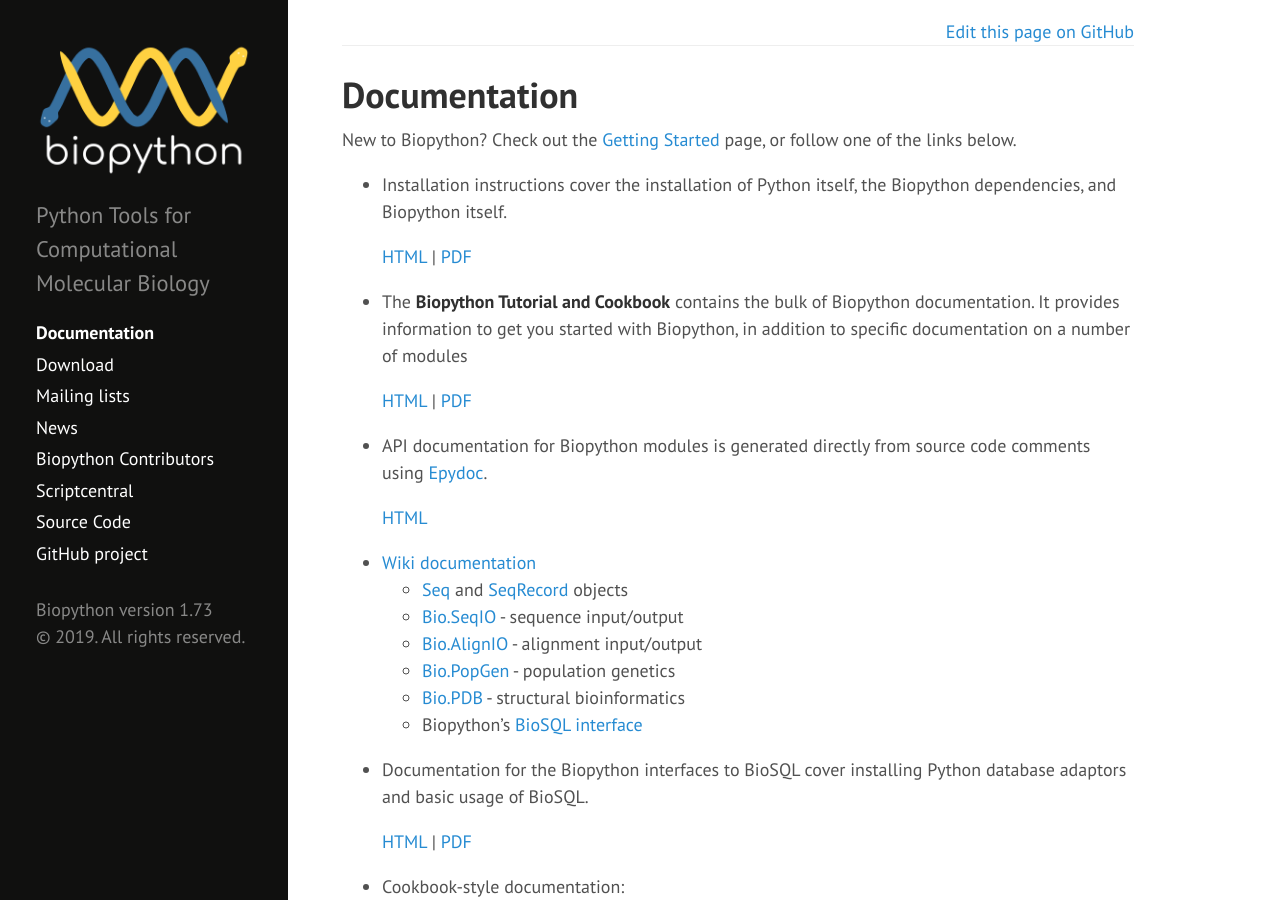
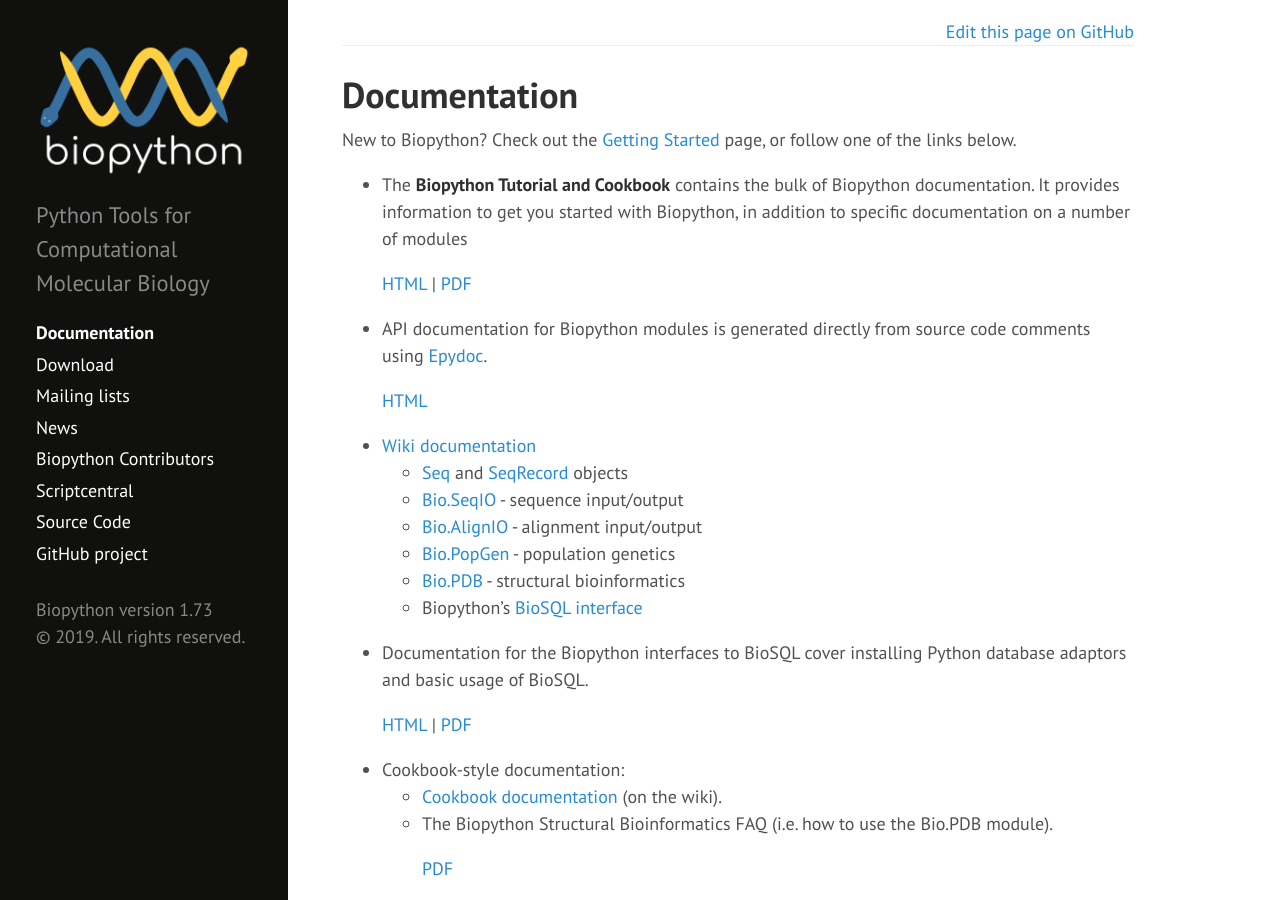
Before and after one commit to biopython/biopython.github.io, a Jekyll site: the page built from wiki/Documentation.md, in a window 1280 px wide and 900 px high. Built offline with Jekyll 4.4.1, drawn with Linux system fonts in a browser that asks for light colours.

Commit message:
Remove link to obsolete installation documentation
See https://github.com/biopython/biopython/pull/2155

```diff
--- a/wiki/Documentation.md
+++ b/wiki/Documentation.md
@@ -9,12 +9,6 @@ redirect_from:
 New to Biopython? Check out the [Getting
 Started](Getting_Started "wikilink") page, or follow one of the links
 below.
-
--   Installation instructions cover the installation of Python itself,
-    the Biopython dependencies, and Biopython itself.
-
-    [HTML](http://biopython.org/DIST/docs/install/Installation.html) |
-    [PDF](http://biopython.org/DIST/docs/install/Installation.pdf)
 
 -   The **Biopython Tutorial and Cookbook** contains the bulk of
     Biopython documentation. It provides information to get you started
```
